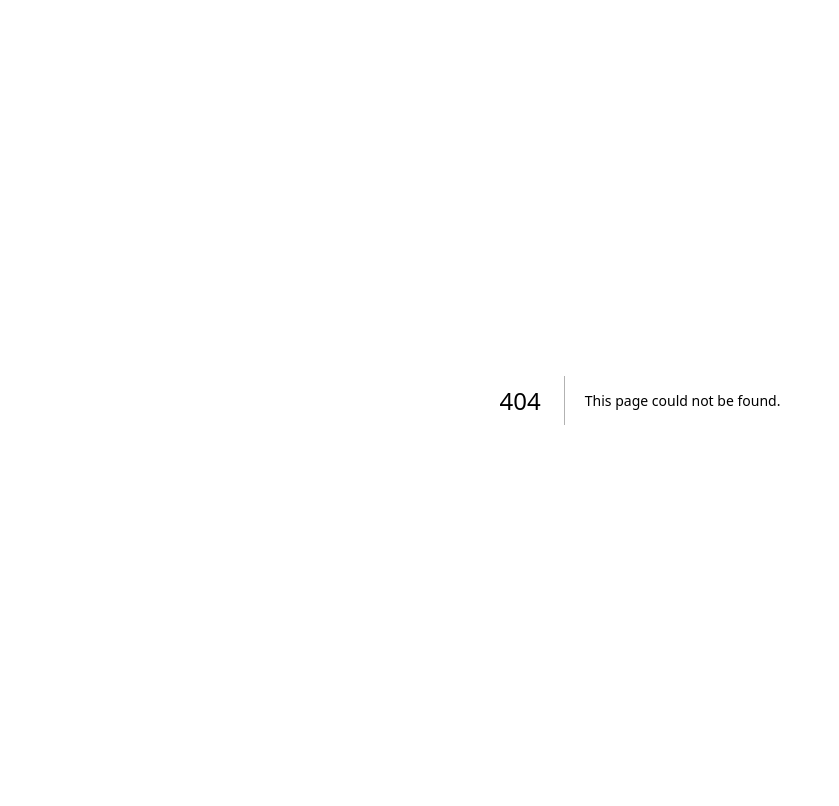
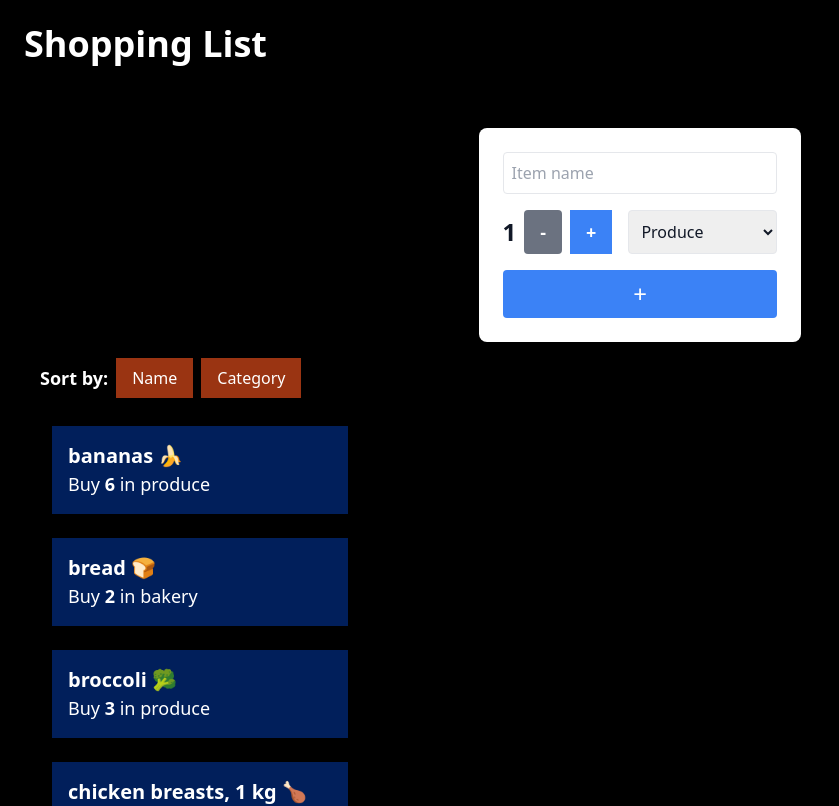
Before and after one commit to Harjot-kaur28/cprg306-assignments, a Next.js app: page /week-7 in a window 1280 px wide. Before the commit this address had no page. Shown: the top 806 px of the page, without its empty margins (0-839 px from the left). Built offline with nearby package versions, Linux system fonts and the light colour scheme.

Commit message:
insert app\week-7\item.js

```diff
--- a/app/page.js
+++ b/app/page.js
@@ -19,6 +19,9 @@ export default function Page() {
       <p>
         <Link href="/week-6">Go to Week 6 Page</Link>
       </p>
+      <p>
+        <Link href="/week-7">Go to Week 7 Page</Link>
+      </p>
     </main>
   );
 }
--- /dev/null
+++ b/app/week-7/item-list.js
@@ -0,0 +1,41 @@
+"use client";
+import { useState } from "react";
+import Item from "./item";
+import items from "./items.json";
+
+export default function ItemList() {
+  const [sortBy, setSortBy] = useState("name");
+
+  const sortedItems = [...items].sort((a, b) => {
+    if (sortBy === "name") return a.name.localeCompare(b.name);
+    if (sortBy === "category") return a.category.localeCompare(b.category);
+    return 0;
+  });
+
+  return (
+    <div className="p-4">
+      <div className="mb-4 flex items-center gap-2">
+        <span className="text-lg font-semibold">Sort by:</span>
+        <button
+          onClick={() => setSortBy("name")}
+          className="px-4 py-2 bg-orange-800 text-white"
+        >
+          Name
+        </button>
+        <button
+          onClick={() => setSortBy("category")}
+          className="px-4 py-2 bg-orange-800 text-white"
+        >
+          Category
+        </button>
+      </div>
+
+
+        {sortedItems.map((item) => (
+            <div key={item.id} className="p-3 list-none w-80">
+              <Item {...item} />
+            </div>
+          ))}
+    </div>
+  );
+}
--- /dev/null
+++ b/app/week-7/item.js
@@ -0,0 +1,11 @@
+export default function Item({ name, quantity, category }) {
+    return (
+      <li className="bg-light-navy text-white p-4 shadow-md ">
+        <p className="text-xl font-bold">{name}</p>
+        <p className="text-lg">
+          Buy <span className="font-semibold">{quantity}</span> in{" "}
+          <span>{category}</span>
+        </p>
+      </li>
+    );
+  }
--- /dev/null
+++ b/app/week-7/items.json
@@ -0,0 +1,74 @@
+[
+    {
+      "id": "1h2GJKH12gkHG31h1H",
+      "name": "milk, 4 L 🥛",
+      "quantity": 1,
+      "category": "dairy"
+    },
+    {
+      "id": "2KJH3k2j3H1k2J3K1H",
+      "name": "bread 🍞",
+      "quantity": 2,
+      "category": "bakery"
+    },
+    {
+      "id": "3h2KJH3k2j3H1k2J3",
+      "name": "eggs, dozen 🥚",
+      "quantity": 2,
+      "category": "dairy"
+    },
+    {
+      "id": "4k2J3K1H2GJKH12gk",
+      "name": "bananas 🍌",
+      "quantity": 6,
+      "category": "produce"
+    },
+    {
+      "id": "5H1h1H2KJH3k2j3H",
+      "name": "broccoli 🥦",
+      "quantity": 3,
+      "category": "produce"
+    },
+    {
+      "id": "6H1k2J3K1H2GJKH1",
+      "name": "chicken breasts, 1 kg 🍗",
+      "quantity": 1,
+      "category": "meat"
+    },
+    {
+      "id": "7gkHG31h1H2KJH3k",
+      "name": "pasta sauce 🍝",
+      "quantity": 3,
+      "category": "canned goods"
+    },
+    {
+      "id": "8j3H1k2J3K1H2GJK",
+      "name": "spaghetti, 454 g 🍝",
+      "quantity": 2,
+      "category": "dry goods"
+    },
+    {
+      "id": "9H12gkHG31h1H2KJ",
+      "name": "toilet paper, 12 pack 🧻",
+      "quantity": 1,
+      "category": "household"
+    },
+    {
+      "id": "10H3k2j3H1k2J3K1",
+      "name": "paper towels, 6 pack",
+      "quantity": 1,
+      "category": "household"
+    },
+    {
+      "id": "11k2J3K1H2GJKH12",
+      "name": "dish soap 🍽️",
+      "quantity": 1,
+      "category": "household"
+    },
+    {
+      "id": "12GJKH12gkHG31h1",
+      "name": "hand soap 🧼",
+      "quantity": 4,
+      "category": "household"
+    }
+  ]
--- /dev/null
+++ b/app/week-7/new-item.js
@@ -0,0 +1,90 @@
+"use client";
+import { useState } from "react";
+
+export default function NewItem() {
+  const [name, setName] = useState("");
+  const [quantity, setQuantity] = useState(1);
+  const [category, setCategory] = useState("Produce");
+
+  const increment = () => {
+    setQuantity((prev) => (prev < 20 ? prev + 1 : prev));
+  };
+
+  const decrement = () => {
+    setQuantity((prev) => (prev > 1 ? prev - 1 : prev));
+  };
+
+  const handleSubmit = (event) => {
+    event.preventDefault();
+    const item = { name, quantity, category };
+    console.log("New Item Added:", item);
+    alert(`Item: ${name}\nQuantity: ${quantity}\nCategory: ${category}`);
+    setName("");
+    setQuantity(1);
+    setCategory("Produce");
+  };
+
+  return (
+    <div className="max-w-md mx-auto mt-10 p-6 bg-white shadow-lg rounded-lg ">
+      <form onSubmit={handleSubmit} className="space-y-4">
+        <input
+          type="text"
+          value={name}
+          onChange={(e) => setName(e.target.value)}
+          required
+          placeholder="Item name"
+          className="w-full border p-2 rounded "
+        />
+        <div className="flex space-x-4">
+          <div className="flex items-center space-x-2">
+            <span className="text-2xl font-bold text-gray-900">{quantity}</span>
+            <button
+              onClick={decrement}
+              type="button"
+              disabled={quantity === 1}
+              className="px-4 py-2 text-lg font-bold rounded bg-gray-500 text-white hover:bg-blue-600"
+            >
+              -
+            </button>
+            <button
+              onClick={increment}
+              type="button"
+              className="px-4 py-2 text-lg font-bold bg-blue-500 text-white hover:bg-blue-600"
+            >
+              +
+            </button>
+          </div>
+          <select
+            value={category}
+            onChange={(e) => setCategory(e.target.value)}
+            className="w-full border p-2 rounded text-gray-900"
+          >
+            {[
+              "Produce",
+              "Dairy",
+              "Bakery",
+              "Meat",
+              "Frozen Foods",
+              "Canned Goods",
+              "Dry Goods",
+              "Beverages",
+              "Snacks",
+              "Household",
+              "Other",
+            ].map((cat) => (
+              <option key={cat} value={cat}>
+                {cat}
+              </option>
+            ))}
+          </select>
+        </div>
+        <button
+          type="submit"
+          className="w-full text-2xl bg-blue-500 text-white p-2 rounded hover:bg-blue-600"
+        >
+          +
+        </button>
+      </form>
+    </div>
+  );
+}
--- /dev/null
+++ b/app/week-7/page.js
@@ -0,0 +1,23 @@
+
+"use client";
+
+import { useState } from "react";
+import NewItem from "./new-item";
+import ItemList from "./item-list";
+import itemsData from "./items.json";
+
+export default function Page() {
+  const [items, setItems] = useState(itemsData);
+
+  const handleAddItem = (newItem) => {
+    setItems([...items, newItem]);
+  };
+
+  return (
+    <main className="p-6 bg-black min-h-screen flex flex-col items-left text-white">
+      <h1 className="text-4xl font-bold mb-6">Shopping List</h1>
+      <NewItem onAddItem={handleAddItem} />
+      <ItemList items={items} />
+    </main>
+  );
+}
```
